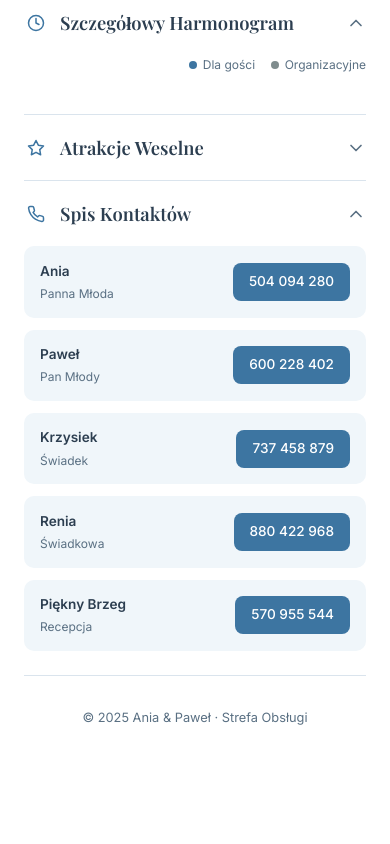
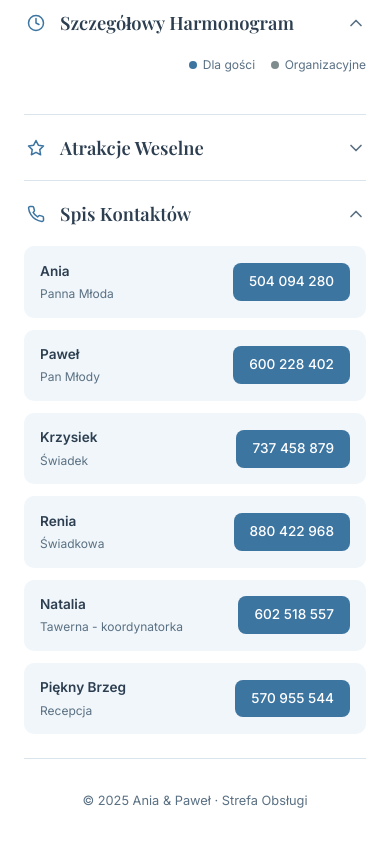
Before and after one commit to JaBuoniak/wedding-invitation, a React (Vite) app: page /crew/1 in a window 390 px wide. Shown: the part 645-1489 px from the top of the page. Before the commit the page ends 1405 px from the top, so only its background shows below. Built offline with nearby package versions, Linux system fonts and the light colour scheme; no server answers; the database is empty; a web font is replaced by a local one.

Commit message:
Natalia phone

```diff
--- a/src/components/info/CrewPage.tsx
+++ b/src/components/info/CrewPage.tsx
@@ -32,6 +32,7 @@ const FULL_CONTACTS = [
   { name: 'Paweł', role: 'Pan Młody', phone: '+48600228402', display: '600 228 402' },
   { name: 'Krzysiek', role: 'Świadek', phone: '+48737458879', display: '737 458 879' },
   { name: 'Renia', role: 'Świadkowa', phone: '+48880422968', display: '880 422 968' },
+  { name: 'Natalia', role: 'Tawerna - koordynatorka', phone: '+48602518557', display: '602 518 557' },
   { name: 'Piękny Brzeg', role: 'Recepcja', phone: '+48570955544', display: '570 955 544' },
 ];
 
```
